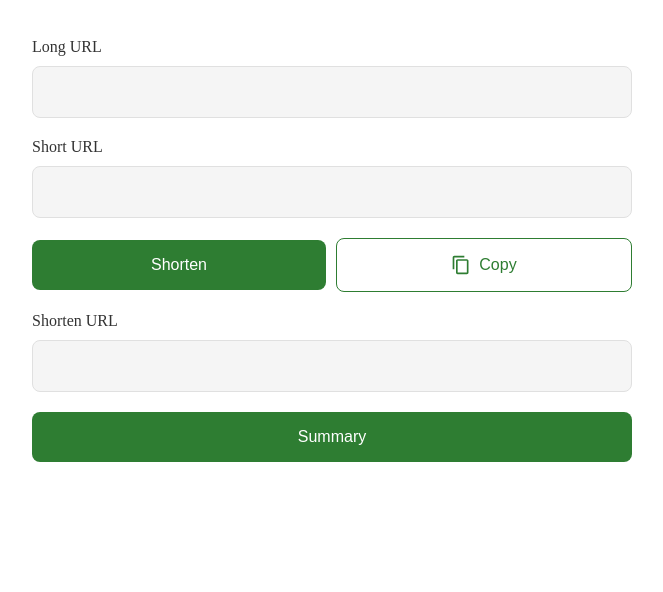
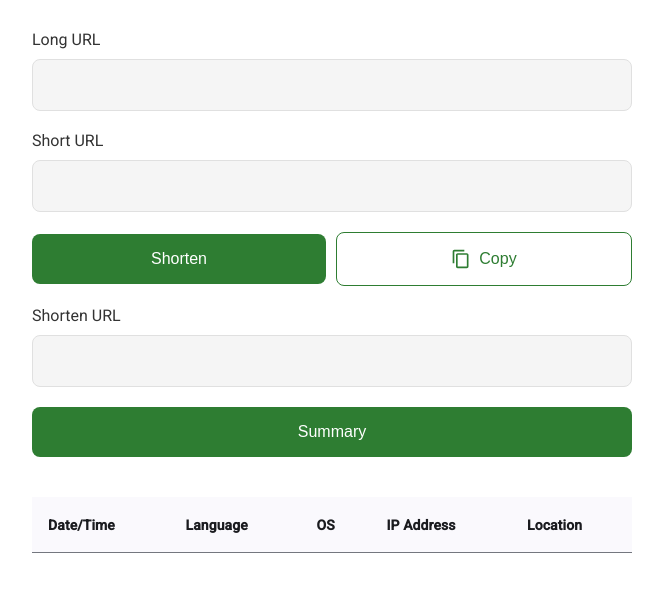
Before and after one commit to ivanenkomaksym/surl, an Angular app: page / in a window 1280 px wide. Shown: the top 592 px of the page, without its empty margins (308-971 px from the left). Built offline with nearby package versions, Linux system fonts and the light colour scheme.

Commit message:
Add Material analytics table to summary component.

```diff
--- a/angular.json
+++ b/angular.json
@@ -57,6 +57,7 @@
               }
             ],
             "styles": [
+              "@angular/material/prebuilt-themes/azure-blue.css",
               "src/styles.css"
             ],
             "scripts": []
--- a/package.json
+++ b/package.json
@@ -11,10 +11,12 @@
   "private": true,
   "dependencies": {
     "@angular/animations": "^19.0.0",
+    "@angular/cdk": "^19.1.5",
     "@angular/common": "^19.0.0",
     "@angular/compiler": "^19.0.0",
     "@angular/core": "^19.0.0",
     "@angular/forms": "^19.0.0",
+    "@angular/material": "^19.1.5",
     "@angular/platform-browser": "^19.0.0",
     "@angular/platform-browser-dynamic": "^19.0.0",
     "@angular/router": "^19.0.0",
--- /dev/null
+++ b/src/app/analytics-table/analytics-table.component.css
@@ -0,0 +1,11 @@
+table {
+    width: 100%;
+  }
+
+  th {
+    font-weight: bold;
+  }
+
+  .mat-elevation-z8 {
+    border-radius: 8px;
+  }
--- /dev/null
+++ b/src/app/analytics-table/analytics-table.component.html
@@ -0,0 +1,36 @@
+<table mat-table [dataSource]="analytics" class="mat-elevation-z8">
+
+    <!-- Created At Column -->
+    <ng-container matColumnDef="created_at">
+      <th mat-header-cell *matHeaderCellDef> Date/Time </th>
+      <td mat-cell *matCellDef="let element"> {{ element.created_at | date:'short' }} </td>
+    </ng-container>
+
+    <!-- Language Column -->
+    <ng-container matColumnDef="language">
+      <th mat-header-cell *matHeaderCellDef> Language </th>
+      <td mat-cell *matCellDef="let element"> {{ element.language ? element.language : 'N/A' }} </td>
+    </ng-container>
+
+    <!-- OS Column -->
+    <ng-container matColumnDef="os">
+      <th mat-header-cell *matHeaderCellDef> OS </th>
+      <td mat-cell *matCellDef="let element"> {{ element.os ? element.os : 'N/A'  }} </td>
+    </ng-container>
+
+    <!-- IP Address Column -->
+    <ng-container matColumnDef="ip">
+      <th mat-header-cell *matHeaderCellDef> IP Address </th>
+      <td mat-cell *matCellDef="let element"> {{ element.ip ? element.ip : 'N/A' }} </td>
+    </ng-container>
+
+    <!-- Location Column -->
+    <ng-container matColumnDef="location">
+      <th mat-header-cell *matHeaderCellDef> Location </th>
+      <td mat-cell *matCellDef="let element"> {{ element.location ? element.location : 'Unknown' }} </td>
+    </ng-container>
+
+    <tr mat-header-row *matHeaderRowDef="displayedColumns"></tr>
+    <tr mat-row *matRowDef="let row; columns: displayedColumns;"></tr>
+
+</table>
--- /dev/null
+++ b/src/app/analytics-table/analytics-table.component.ts
@@ -0,0 +1,27 @@
+import { Component, Input } from '@angular/core';
+import { MatTableDataSource } from '@angular/material/table';
+import { CommonModule, DatePipe } from '@angular/common';
+import { MatTableModule } from '@angular/material/table';
+
+interface AnalyticsData {
+  created_at: string;
+  language?: string | null;
+  os?: string | null;
+  ip?: string | null;
+  location?: string | null;
+}
+
+@Component({
+  selector: 'app-analytics-table',
+  templateUrl: './analytics-table.component.html',
+  styleUrls: ['./analytics-table.component.css'],
+  standalone: true,
+  imports: [CommonModule, DatePipe, MatTableModule]
+})
+export class AnalyticsTableComponent {
+  @Input() analytics: AnalyticsData[] = [];
+
+  displayedColumns: string[] = ['created_at', 'language', 'os', 'ip', 'location'];
+
+  dataSource = new MatTableDataSource();
+}
--- a/src/app/app.config.ts
+++ b/src/app/app.config.ts
@@ -3,7 +3,8 @@ import { provideRouter } from '@angular/router';
 
 import { routes } from './app.routes';
 import { provideHttpClient, withFetch } from '@angular/common/http';
+import { provideAnimationsAsync } from '@angular/platform-browser/animations/async';
 
 export const appConfig: ApplicationConfig = {
-  providers: [provideZoneChangeDetection({ eventCoalescing: true }), provideRouter(routes), provideHttpClient(withFetch())]
+  providers: [provideZoneChangeDetection({ eventCoalescing: true }), provideRouter(routes), provideHttpClient(withFetch()), provideAnimationsAsync()]
 };
--- a/src/app/home/home.component.html
+++ b/src/app/home/home.component.html
@@ -24,4 +24,5 @@
   </div>
 
   <app-summary [summaryResult]="summaryResult" [summaryError]="summaryError" [faviconUrl]="faviconUrl"></app-summary>
+  <app-analytics-table [analytics]="analyticsData"></app-analytics-table>
 </div>
--- a/src/app/home/home.component.ts
+++ b/src/app/home/home.component.ts
@@ -3,11 +3,12 @@ import { Component } from '@angular/core';
 import { FormsModule } from '@angular/forms';
 import { SummaryComponent } from '../summary/summary.component';
 import { CreateShortenedUrl, GetSummaryUrl, ShortenUrl, ShortenUrlRegex } from '../../common';
+import { AnalyticsTableComponent } from "../analytics-table/analytics-table.component";
 
 @Component({
   selector: 'app-home',
   standalone: true,
-  imports: [FormsModule, SummaryComponent],
+  imports: [FormsModule, SummaryComponent, AnalyticsTableComponent],
   templateUrl: './home.component.html',
   styleUrls: ['./home.component.css']
 })
@@ -18,6 +19,13 @@ export class HomeComponent {
   shortUrl: string = '';
   shortenedUrl: string = '';
   summaryResult: { short_url: string, long_url: string } | null = null;
+  analyticsData: Array<{
+    created_at: string;
+    language?: string;
+    os?: string;
+    ip?: string;
+    location?: string;
+  }> = [];
   faviconUrl: string | null = null;
   summaryError: string | null = null;
 
--- a/src/app/summary/summary.component.html
+++ b/src/app/summary/summary.component.html
@@ -4,11 +4,11 @@
   </div>
   <div class="summary-item">
     <label>Short URL:</label>
-    <span>{{summaryResult?.short_url}}</span>
+    <span>{{summaryResult ? summaryResult.short_url : ''}}</span>
   </div>
   <div class="summary-item">
     <label>Long URL:</label>
-    <span>{{summaryResult?.long_url}}</span>
+    <span>{{summaryResult ? summaryResult.long_url : ''}}</span>
   </div>
 </div>
 <div *ngIf="summaryError" class="summary-error">
--- a/src/index.html
+++ b/src/index.html
@@ -6,6 +6,8 @@
   <base href="/">
   <meta name="viewport" content="width=device-width, initial-scale=1">
   <link rel="icon" type="image/x-icon" href="favicon.ico">
+  <link href="https://fonts.googleapis.com/css2?family=Roboto:wght@300;400;500&display=swap" rel="stylesheet">
+  <link href="https://fonts.googleapis.com/icon?family=Material+Icons" rel="stylesheet">
 </head>
 <body>
   <app-root></app-root>
--- a/src/styles.css
+++ b/src/styles.css
@@ -1 +1,4 @@
 /* You can add global styles to this file, and also import other style files */
+
+html, body { height: 100%; }
+body { margin: 0; font-family: Roboto, "Helvetica Neue", sans-serif; }
```
Also changed, not shown: src/app/app.module.ts (+13 -3 lines), 1 other file (tests, documents, lock files or other folders).
